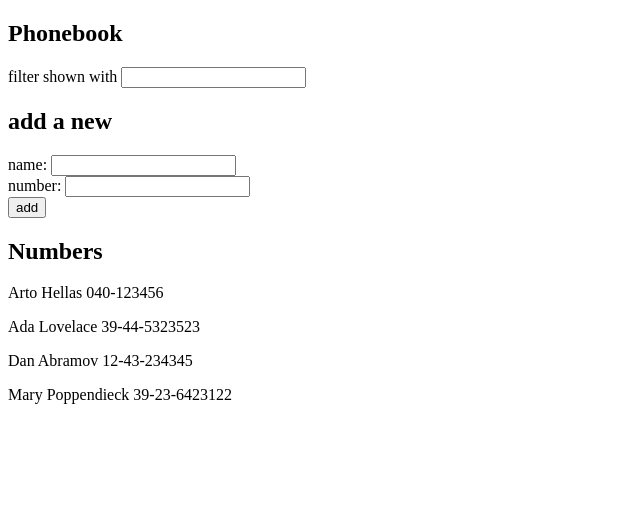
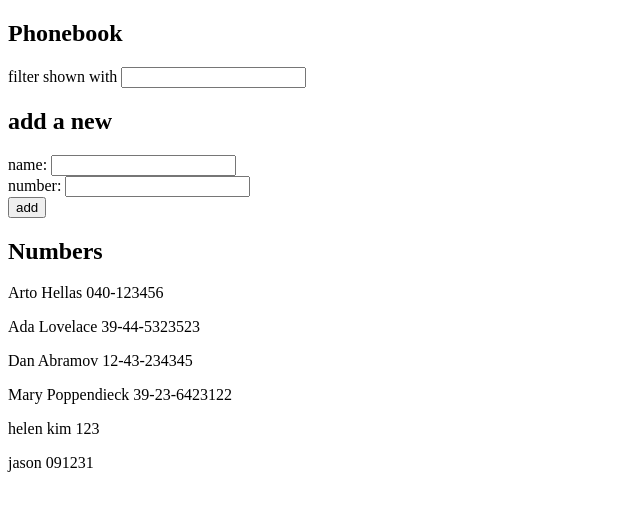
Before and after one commit to jason-sj-lee/fullStackOpen, a React (Vite) app in the folder part2/phonebook/: page / in a window 1280 px wide. Shown: the top 510 px of the page, without its empty margins (0-640 px from the left). Built offline with nearby package versions, Linux system fonts and the light colour scheme; data requests are answered from the project's data file.

Commit message:
Part 2: Exercise 2.12 & 2.13

```diff
--- /dev/null
+++ b/part2/phonebook/db.json
@@ -0,0 +1,34 @@
+{
+  "persons": [
+    {
+      "name": "Arto Hellas",
+      "number": "040-123456",
+      "id": "1"
+    },
+    {
+      "name": "Ada Lovelace",
+      "number": "39-44-5323523",
+      "id": "2"
+    },
+    {
+      "name": "Dan Abramov",
+      "number": "12-43-234345",
+      "id": "3"
+    },
+    {
+      "name": "Mary Poppendieck",
+      "number": "39-23-6423122",
+      "id": "4"
+    },
+    {
+      "id": "8fe3",
+      "name": "helen kim",
+      "number": "123"
+    },
+    {
+      "id": "21e9",
+      "name": "jason",
+      "number": "091231"
+    }
+  ]
+}
--- a/part2/phonebook/package.json
+++ b/part2/phonebook/package.json
@@ -10,6 +10,7 @@
     "preview": "vite preview"
   },
   "dependencies": {
+    "axios": "^1.6.8",
     "react": "^18.2.0",
     "react-dom": "^18.2.0"
   },
@@ -21,6 +22,7 @@
     "eslint-plugin-react": "^7.33.2",
     "eslint-plugin-react-hooks": "^4.6.0",
     "eslint-plugin-react-refresh": "^0.4.4",
+    "json-server": "^1.0.0-alpha.23",
     "vite": "^5.0.0"
   }
 }
--- a/part2/phonebook/src/App.jsx
+++ b/part2/phonebook/src/App.jsx
@@ -1,18 +1,22 @@
-import { useState } from 'react'
+import { useState, useEffect } from 'react'
 import Filter from './components/Filter'
 import PersonForm from './components/PersonForm'
 import Persons from './components/Persons'
+import personServices from './services/persons'
 
 const App = () => {
-  const [persons, setPersons] = useState([
-    { name: 'Arto Hellas', number: '040-123456', id: 1 },
-    { name: 'Ada Lovelace', number: '39-44-5323523', id: 2 },
-    { name: 'Dan Abramov', number: '12-43-234345', id: 3 },
-    { name: 'Mary Poppendieck', number: '39-23-6423122', id: 4 }
-  ])
+  const [persons, setPersons] = useState([])
   const [newName, setNewName] = useState('')
   const [newNumber, setNewNumber] = useState('')
   const [searchName, setSearchName] = useState('')
+
+  useEffect(() => {
+    personServices
+      .getAll()
+      .then(initialPersons => {
+        setPersons(initialPersons)
+      })
+  }, [])
 
   const peopleToShow = persons.filter(person => person.name.toLowerCase().includes(searchName))
 
@@ -49,9 +53,14 @@ const App = () => {
       return
     }
 
-    setPersons(persons.concat(personObj))
-    setNewName('')
-    setNewNumber('')
+    axios
+    .post('http://localhost:3001/persons', personObj)
+    .then(response => {
+      console.log(response)
+      setPersons(persons.concat(response.data))
+      setNewName('')
+      setNewNumber('')
+    })
   }
 
   return (
--- /dev/null
+++ b/part2/phonebook/src/services/persons.js
@@ -0,0 +1,19 @@
+import axios from 'axios'
+const baseUrl = 'http://localhost:3001/persons'
+
+const getAll = () => {
+    const request = axios.get(baseUrl)
+    return request.then(response => response.data)
+}
+
+const create = newObject => {
+    const request = axios.post(baseUrl, newObject)
+    return request.then(response => response.data)
+}
+
+const update = (id, newObject) => {
+    const request = axios.put(`${baseUrl}/${id}`, newObject)
+    return request.then(response => response.data)
+}
+
+export default {getAll, create, update}
```
Also changed, not shown: 1 other file (tests, documents, lock files or other folders).
